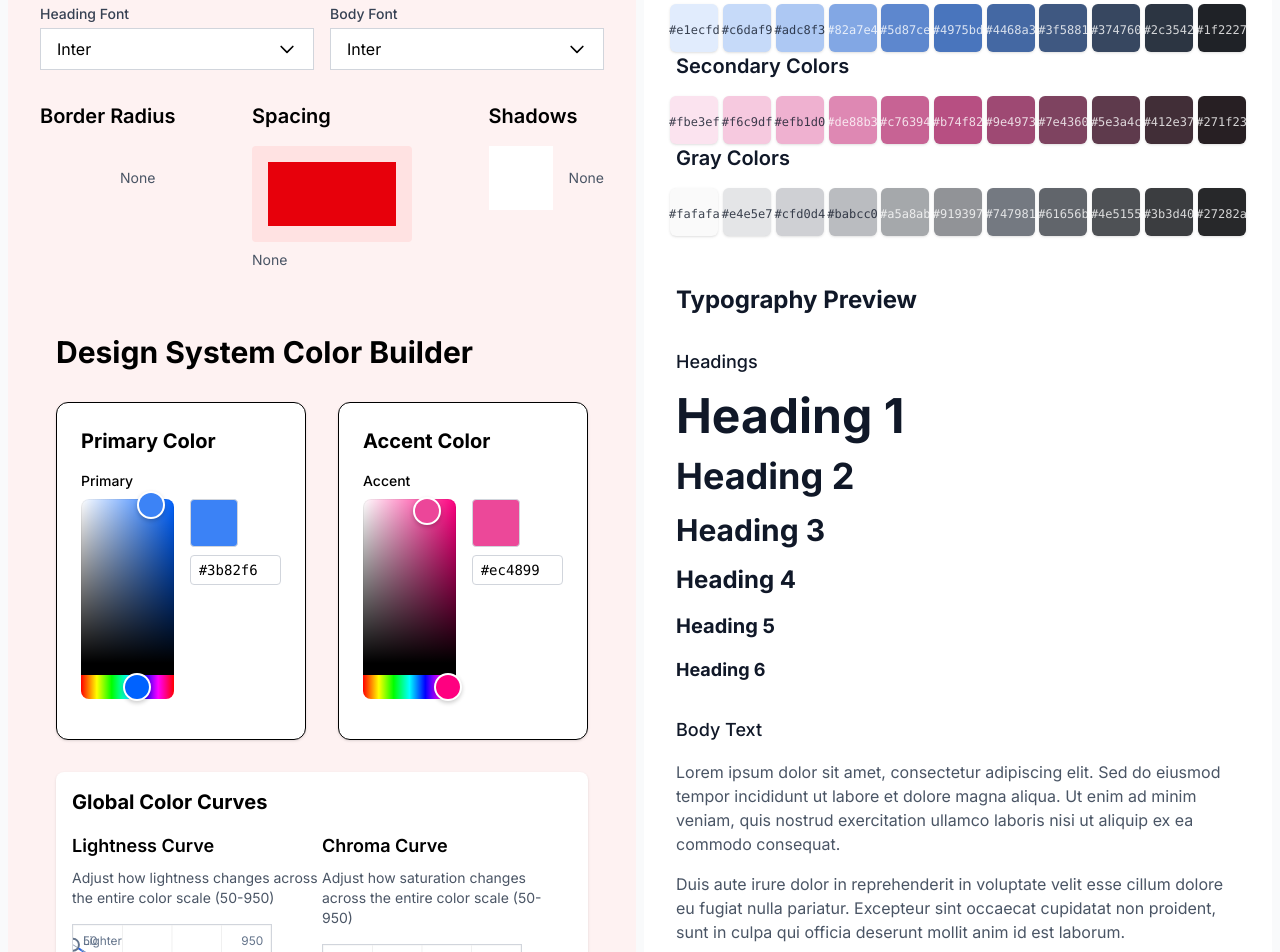
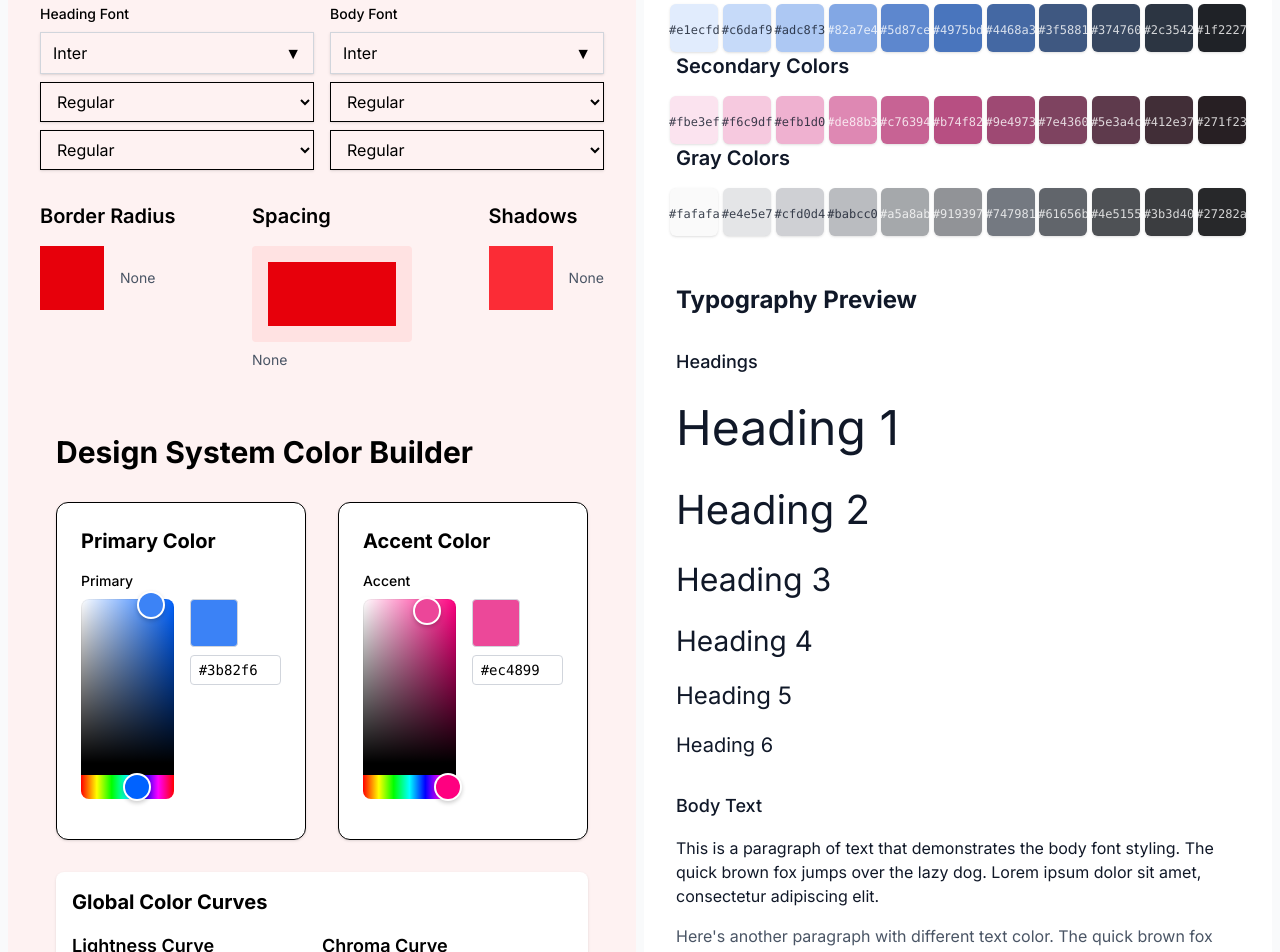
Before and after one commit to nathanielfostanperry/design-system-builder, a Next.js app: page / in a window 1280 px wide. Shown: the part 80-1032 px from the top of the page. Built offline with nearby package versions, Linux system fonts and the light colour scheme.

Commit message:
font options

```diff
--- a/src/components/Corners.tsx
+++ b/src/components/Corners.tsx
@@ -20,7 +20,7 @@ export default function Corners() {
       <div className="flex items-center gap-4">
         <button
           onClick={handleClick}
-          className={`w-16 h-16 bg-primary-600 hover:bg-primary-700 transition-all ${radius.name}`}
+          className={`w-16 h-16 bg-red-600 hover:bg-primary-700 transition-all ${radius.name}`}
         />
         <span className="text-sm text-gray-600">{radius.label}</span>
       </div>
--- a/src/components/FontPreview.tsx
+++ b/src/components/FontPreview.tsx
@@ -2,6 +2,56 @@
 
 import React from 'react';
 import { useDesignSystem } from '@/context/DesignSystemContext';
+
+const getFontWeight = (weight: string) => {
+  switch (weight) {
+    case 'thin':
+      return '300';
+    case 'regular':
+      return '400';
+    case 'bold':
+      return '700';
+    case 'extrabold':
+      return '800';
+    default:
+      return '400';
+  }
+};
+
+const getFontSize = (size: string) => {
+  switch (size) {
+    case 'xxs':
+      return '0.625rem'; // 10px
+    case 'xs':
+      return '0.75rem'; // 12px
+    case 'sm':
+      return '0.875rem'; // 14px
+    case 'regular':
+      return '1rem'; // 16px
+    case 'lg':
+      return '1.25rem'; // 20px
+    case 'xl':
+      return '1.5rem'; // 24px
+    case 'xxl':
+      return '2rem'; // 32px
+    default:
+      return '1rem';
+  }
+};
+
+// Get relative heading size multiplier based on the base font size
+const getHeadingSize = (level: number, baseSize: string) => {
+  const baseSizeRem = parseFloat(getFontSize(baseSize));
+  const multipliers = {
+    1: 3, // h1 is 3x the base size
+    2: 2.5, // h2 is 2.5x the base size
+    3: 2, // h3 is 2x the base size
+    4: 1.75, // h4 is 1.75x the base size
+    5: 1.5, // h5 is 1.5x the base size
+    6: 1.25, // h6 is 1.25x the base size
+  };
+  return `${baseSizeRem * multipliers[level as keyof typeof multipliers]}rem`;
+};
 
 export default function FontPreview() {
   const { headingFont, bodyFont, isDarkMode } = useDesignSystem();
@@ -17,31 +67,68 @@ export default function FontPreview() {
       <div className="space-y-8">
         <div>
           <h3 className={`text-lg font-medium mb-4 ${textColor}`}>Headings</h3>
-          <div className="space-y-4" style={{ fontFamily: headingFont.family }}>
-            <h1 className={`text-5xl font-bold ${textColor}`}>Heading 1</h1>
-            <h2 className={`text-4xl font-bold ${textColor}`}>Heading 2</h2>
-            <h3 className={`text-3xl font-bold ${textColor}`}>Heading 3</h3>
-            <h4 className={`text-2xl font-bold ${textColor}`}>Heading 4</h4>
-            <h5 className={`text-xl font-bold ${textColor}`}>Heading 5</h5>
-            <h6 className={`text-lg font-bold ${textColor}`}>Heading 6</h6>
+          <div className="space-y-4">
+            {[1, 2, 3, 4, 5, 6].map((level) => (
+              <div
+                key={level}
+                style={{
+                  fontFamily: headingFont.family,
+                  fontWeight: getFontWeight(headingFont.weight),
+                  fontSize: getHeadingSize(level, headingFont.size),
+                }}
+                className={textColor}
+              >
+                Heading {level}
+              </div>
+            ))}
           </div>
         </div>
 
         <div>
           <h3 className={`text-lg font-medium mb-4 ${textColor}`}>Body Text</h3>
-          <div style={{ fontFamily: bodyFont.family }}>
+          <div
+            style={{
+              fontFamily: bodyFont.family,
+              fontWeight: getFontWeight(bodyFont.weight),
+              fontSize: getFontSize(bodyFont.size),
+            }}
+          >
+            <p className={`mb-4 ${textColor}`}>
+              This is a paragraph of text that demonstrates the body font
+              styling. The quick brown fox jumps over the lazy dog. Lorem ipsum
+              dolor sit amet, consectetur adipiscing elit.
+            </p>
             <p className={`mb-4 ${subTextColor}`}>
-              Lorem ipsum dolor sit amet, consectetur adipiscing elit. Sed do
-              eiusmod tempor incididunt ut labore et dolore magna aliqua. Ut
-              enim ad minim veniam, quis nostrud exercitation ullamco laboris
-              nisi ut aliquip ex ea commodo consequat.
+              Here's another paragraph with different text color. The quick
+              brown fox jumps over the lazy dog. Lorem ipsum dolor sit amet,
+              consectetur adipiscing elit.
             </p>
-            <p className={subTextColor}>
-              Duis aute irure dolor in reprehenderit in voluptate velit esse
-              cillum dolore eu fugiat nulla pariatur. Excepteur sint occaecat
-              cupidatat non proident, sunt in culpa qui officia deserunt mollit
-              anim id est laborum.
-            </p>
+            <div className="flex gap-4">
+              <div>
+                <h4 className={`text-sm font-medium mb-2 ${textColor}`}>
+                  List Example
+                </h4>
+                <ul className={`list-disc list-inside ${textColor}`}>
+                  <li>First item in the list</li>
+                  <li>Second item in the list</li>
+                  <li>Third item in the list</li>
+                </ul>
+              </div>
+              <div>
+                <h4 className={`text-sm font-medium mb-2 ${textColor}`}>
+                  Links Example
+                </h4>
+                <div className="space-y-2">
+                  <a href="#" className="text-blue-500 hover:underline">
+                    Primary Link
+                  </a>
+                  <br />
+                  <a href="#" className="text-purple-500 hover:underline">
+                    Secondary Link
+                  </a>
+                </div>
+              </div>
+            </div>
           </div>
         </div>
       </div>
--- a/src/components/FontSelect.tsx
+++ b/src/components/FontSelect.tsx
@@ -2,7 +2,7 @@
 
 import React, { useState, useEffect } from 'react';
 import { useDesignSystem, FONT_OPTIONS } from '@/context/DesignSystemContext';
-import type { FontOption } from '@/types/designSystem';
+import type { FontOption, FontWeight, FontSize } from '@/types/designSystem';
 
 type FontSelectProps = {
   label: string;
@@ -29,6 +29,9 @@ export default function FontSelect({
     'handwriting',
     'monospace',
   ];
+
+  const weights: FontWeight[] = ['thin', 'regular', 'bold', 'extrabold'];
+  const sizes: FontSize[] = ['xxs', 'xs', 'sm', 'regular', 'lg', 'xl', 'xxl'];
 
   // Filter fonts based on search and categories
   const filteredFonts = FONT_OPTIONS.filter((font) => {
@@ -64,83 +67,117 @@ export default function FontSelect({
     setSelectedCategories(newCategories);
   };
 
+  const handleFontChange = (newFont: FontOption) => {
+    onChange({
+      ...newFont,
+      weight: value.weight,
+      size: value.size,
+    });
+  };
+
+  const handleWeightChange = (weight: FontWeight) => {
+    onChange({
+      ...value,
+      weight,
+    });
+  };
+
+  const handleSizeChange = (size: FontSize) => {
+    onChange({
+      ...value,
+      size,
+    });
+  };
+
   return (
     <div className="relative w-full">
-      <label className="block text-sm font-medium text-gray-700 mb-1">
-        {label}
-      </label>
+      <label className="block text-sm font-medium mb-2">{label}</label>
+      <div className="flex flex-col gap-2">
+        {/* Font Family Select */}
+        <div className="relative">
           <button
+            className={`w-full flex items-center justify-between px-3 py-2 border rounded-md shadow-sm ${
+              radius.name
+            } ${
+              isOpen ? 'border-blue-500' : 'border-gray-300'
+            } focus:outline-none focus:ring-2 focus:ring-blue-500`}
             onClick={() => setIsOpen(!isOpen)}
-        className={`w-full px-4 py-2 bg-white border border-gray-300 flex justify-between items-center ${radius.name}`}
           >
             <span style={{ fontFamily: value.family }}>{value.family}</span>
-        <svg
-          className={`w-5 h-5 transform transition-transform ${
-            isOpen ? 'rotate-180' : ''
-          }`}
-          fill="none"
-          viewBox="0 0 24 24"
-          stroke="currentColor"
-        >
-          <path
-            strokeLinecap="round"
-            strokeLinejoin="round"
-            strokeWidth={2}
-            d="M19 9l-7 7-7-7"
-          />
-        </svg>
+            <span className="ml-2">▼</span>
           </button>
 
           {isOpen && (
-        <div
-          className={`absolute z-10 w-full mt-1 bg-white border border-gray-300 ${radius.name}`}
-        >
-          <div className="p-2 border-b border-gray-200">
+            <div className="absolute z-10 w-full mt-1 bg-white border border-gray-300 rounded-md shadow-lg">
+              <div className="p-2">
                 <input
                   type="text"
                   placeholder="Search fonts..."
+                  className="w-full px-2 py-1 border rounded"
                   value={search}
                   onChange={(e) => setSearch(e.target.value)}
-              className={`w-full px-3 py-2 border border-gray-300 ${radius.name}`}
                 />
-          </div>
-
-          <div className="p-2 border-b border-gray-200 flex flex-wrap gap-2">
+                <div className="flex flex-wrap gap-1 mt-2">
                   {categories.map((category) => (
-              <label key={category} className="flex items-center space-x-2">
-                <input
-                  type="checkbox"
-                  checked={selectedCategories.has(category)}
-                  onChange={() => toggleCategory(category)}
-                  className="rounded text-primary-600 focus:ring-primary-500"
-                />
-                <span className="text-sm">{category}</span>
-              </label>
+                    <button
+                      key={category}
+                      className={`px-2 py-1 text-sm rounded ${
+                        selectedCategories.has(category)
+                          ? 'bg-blue-500 text-white'
+                          : 'bg-gray-200'
+                      }`}
+                      onClick={() => toggleCategory(category)}
+                    >
+                      {category}
+                    </button>
                   ))}
                 </div>
-
-          <div className="max-h-60 overflow-y-auto">
+              </div>
+              <div className="max-h-48 overflow-y-auto">
                 {filteredFonts.map((font) => (
                   <button
                     key={font.family}
+                    className="w-full px-4 py-2 text-left hover:bg-gray-100"
+                    style={{ fontFamily: font.family }}
                     onClick={() => {
-                  onChange(font);
+                      handleFontChange(font);
                       setIsOpen(false);
                     }}
-                className={`w-full px-4 py-2 text-left hover:bg-gray-100 ${
-                  value.family === font.family ? 'bg-primary-50' : ''
-                }`}
-                style={{ fontFamily: font.family }}
                   >
-                <span className="text-lg">{font.family}</span>
-                <span className="text-sm text-gray-500 ml-2">
-                  {font.category}
-                </span>
+                    {font.family}
                   </button>
                 ))}
               </div>
             </div>
           )}
         </div>
+
+        {/* Font Weight Select */}
+        <select
+          value={value.weight}
+          onChange={(e) => handleWeightChange(e.target.value as FontWeight)}
+          className={`px-3 py-2 border rounded-md shadow-sm ${radius.name} focus:outline-none focus:ring-2 focus:ring-blue-500`}
+        >
+          {weights.map((weight) => (
+            <option key={weight} value={weight}>
+              {weight.charAt(0).toUpperCase() + weight.slice(1)}
+            </option>
+          ))}
+        </select>
+
+        {/* Font Size Select */}
+        <select
+          value={value.size}
+          onChange={(e) => handleSizeChange(e.target.value as FontSize)}
+          className={`px-3 py-2 border rounded-md shadow-sm ${radius.name} focus:outline-none focus:ring-2 focus:ring-blue-500`}
+        >
+          {sizes.map((size) => (
+            <option key={size} value={size}>
+              {size.charAt(0).toUpperCase() + size.slice(1)}
+            </option>
+          ))}
+        </select>
+      </div>
+    </div>
   );
 }
--- a/src/components/Shadows.tsx
+++ b/src/components/Shadows.tsx
@@ -20,7 +20,7 @@ export default function Shadows() {
       <div className="flex items-center gap-4">
         <button
           onClick={handleClick}
-          className={`w-16 h-16 bg-white transition-all ${radius.name} ${shadow.name}`}
+          className={`w-16 h-16 bg-red-500 transition-all ${radius.name} ${shadow.name}`}
         />
         <span className="text-sm text-gray-600">{shadow.label}</span>
       </div>
--- a/src/context/DesignSystemContext.tsx
+++ b/src/context/DesignSystemContext.tsx
@@ -284,50 +284,70 @@ export const FONT_OPTIONS: FontOption[] = [
     family: 'Inter',
     category: 'sans-serif',
     variants: ['400', '500', '600', '700'],
+    weight: 'regular',
+    size: 'regular',
   },
   {
     family: 'Roboto',
     category: 'sans-serif',
     variants: ['400', '500', '700'],
+    weight: 'regular',
+    size: 'regular',
   },
   {
     family: 'Playfair Display',
     category: 'serif',
     variants: ['400', '500', '600', '700'],
+    weight: 'regular',
+    size: 'regular',
   },
   {
     family: 'Merriweather',
     category: 'serif',
     variants: ['400', '700'],
+    weight: 'regular',
+    size: 'regular',
   },
   {
     family: 'Fira Code',
     category: 'monospace',
     variants: ['400', '500', '700'],
+    weight: 'regular',
+    size: 'regular',
   },
   {
     family: 'Dancing Script',
     category: 'handwriting',
     variants: ['400', '700'],
+    weight: 'regular',
+    size: 'regular',
   },
   {
     family: 'Oswald',
     category: 'display',
     variants: ['400', '500', '600', '700'],
+    weight: 'regular',
+    size: 'regular',
   },
   {
     family: 'Lato',
     category: 'sans-serif',
     variants: ['400', '700'],
+    weight: 'regular',
+    size: 'regular',
   },
   {
     family: 'Source Code Pro',
     category: 'monospace',
     variants: ['400', '500', '600', '700'],
+    weight: 'regular',
+    size: 'regular',
   },
   {
     family: 'Montserrat',
     category: 'sans-serif',
     variants: ['400', '500', '600', '700'],
+    weight: 'regular',
+    size: 'regular',
   },
 ] as const;
--- a/src/types/designSystem.ts
+++ b/src/types/designSystem.ts
@@ -5,8 +5,13 @@ export type FontCategory =
   | 'handwriting'
   | 'monospace';
 
+export type FontWeight = 'thin' | 'regular' | 'bold' | 'extrabold';
+export type FontSize = 'xxs' | 'xs' | 'sm' | 'regular' | 'lg' | 'xl' | 'xxl';
+
 export type FontOption = {
   family: string;
   category: FontCategory;
   variants: string[];
+  weight: FontWeight;
+  size: FontSize;
 };
```
Lines whose indentation alone changed are shown as unchanged.
